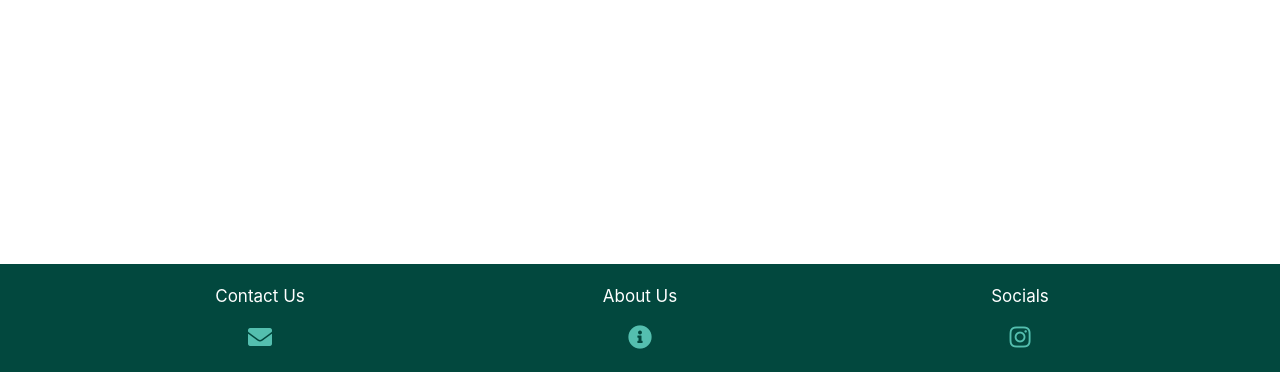
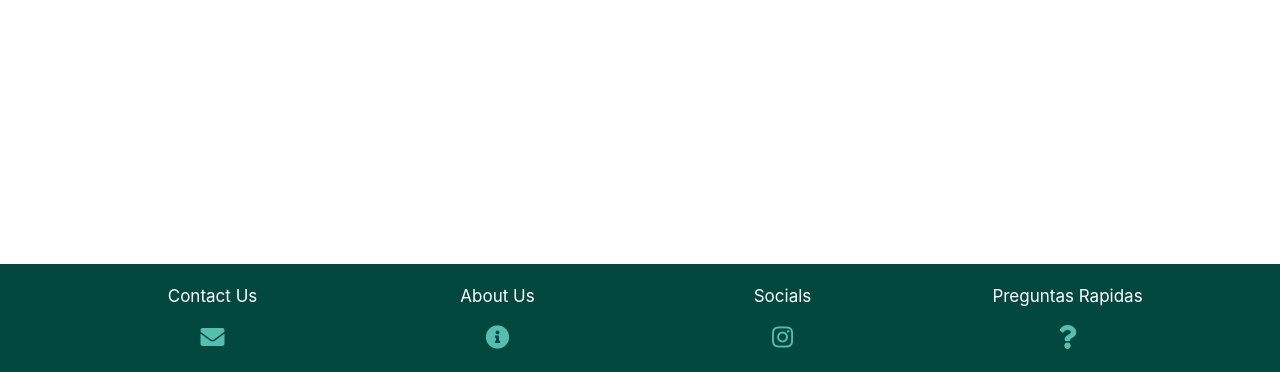
Before and after one commit to fravarcas/BANQUETBUDDY, a Django app: page / in a window 1280 px wide. Shown: the part 428-800 px from the top of the page. Run offline with Django 4.2, Linux system fonts and the light colour scheme; some libraries are stand-ins or nearby versions.

Commit message:
feat: FAQ page

```diff
--- a/banquetBuddy/core/templates/core/base.html
+++ b/banquetBuddy/core/templates/core/base.html
@@ -71,6 +71,12 @@
                         <i class="fab fa-instagram icon-lg"></i>
                     </a>
                 </div>
+                <div class="col faq-container text-center">
+                    <a href="/preguntas-rapidas" target="_blank" class="text-decoration-none">
+                        <p class="text-white text-lg">Preguntas Rapidas</p>
+                        <i class="fas fa-question icon-lg"></i>
+                    </a>
+                </div>
             </div>
         </div>
     </footer>
--- a/banquetBuddy/core/urls.py
+++ b/banquetBuddy/core/urls.py
@@ -5,5 +5,7 @@ from core.views import *
 
 urlpatterns = [
     path('', home, name='home'),
-    path('about-us', about_us, name='about_us')
+    path('about-us', about_us, name='about_us'),
+    path('preguntas-rapidas', faq, name='faq')
+
 ]
--- a/banquetBuddy/core/views.py
+++ b/banquetBuddy/core/views.py
@@ -5,3 +5,6 @@ def home(request):
 
 def about_us(request):
     return render(request, 'core/aboutus.html')
+
+def faq(request):
+    return render(request, 'core/faq.html')
```
Also changed, not shown: banquetBuddy/core/templates/core/faq.html (added, +8 -0 lines).
